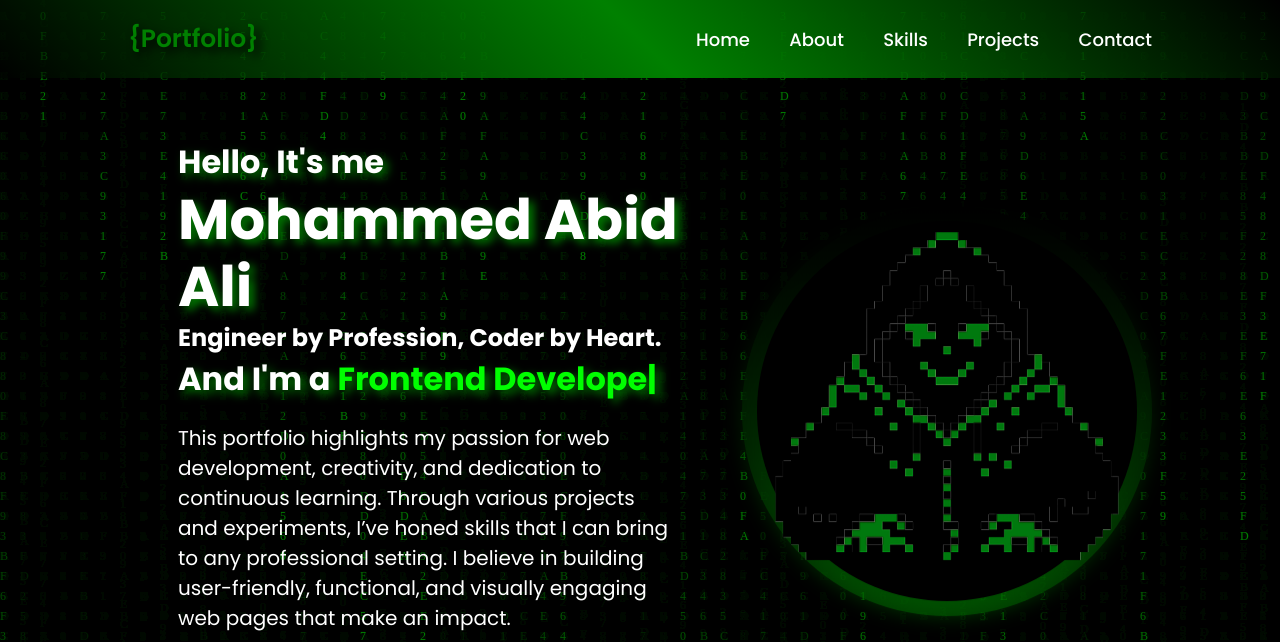
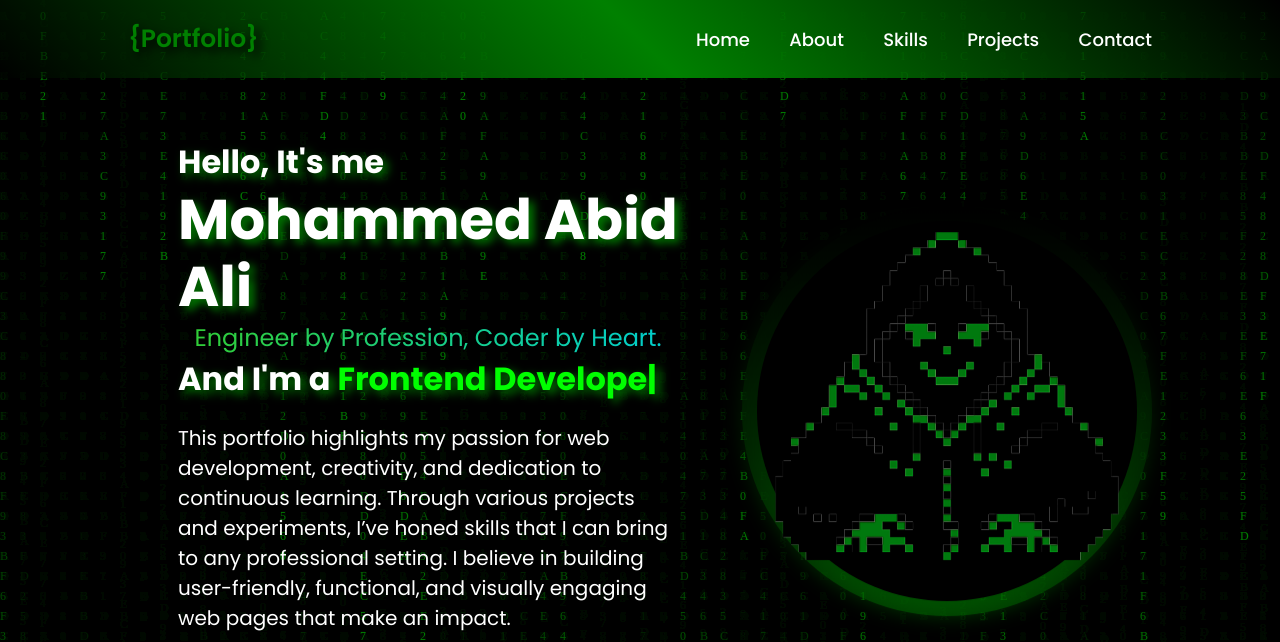
Before and after one commit to mohammedabidali1453/portfolio, a plain HTML site: page index.html in a window 1280 px wide. Shown: the top 642 px of the page. Drawn offline with nearby package versions, Linux system fonts and the light colour scheme.

Commit message:
Update style.css

```diff
--- a/style.css
+++ b/style.css
@@ -8,9 +8,12 @@
 }
 
 body {
-     background: linear-gradient(135deg, #0a3d0a, #001a00); /* Dark Green to Black Gradient */
-    color: rgb(255, 255, 255); /* White text for contrast */
+    /* background-color: black;
+    color: rgb(255, 255, 255); */
+    background-color: #001f3d; /* Midnight Blue */
+    color: rgb(255, 255, 255);
 }
+
 html {
     scroll-behavior: smooth;
 }
@@ -260,6 +263,22 @@ canvas {
     background-size: auto;
     scroll-behavior: smooth;
 }
+
+.tagline {
+    font-size: 1.5rem; /* Adjust size as per your preference */
+    font-weight: 400; /* Clean text appearance */
+    text-align: center; /* Center align the text */
+    color: transparent; /* Hide fallback color */
+    background: linear-gradient(90deg, #32CD32, #00CED1); /* Light green -> aqua green */
+    background-clip: text; /* Standard property */
+    -webkit-background-clip: text; /* WebKit-specific property */
+    -webkit-text-fill-color: transparent; /* Ensure text is transparent */
+}
+
+
+
+
+
 
 
 /* ---------------------------About----------------------- */
```
